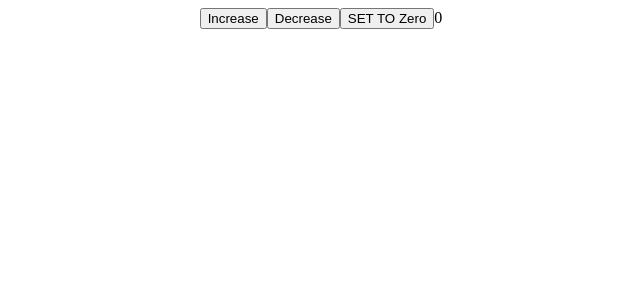
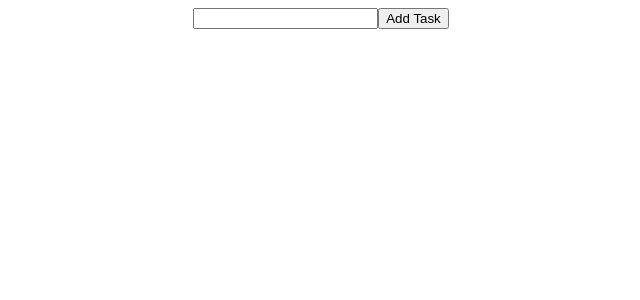
Before and after one commit to major6977/react-app, a React (Create React App) app: page / in a window 1280 px wide. Shown: the top 300 px of the page, without its empty margins (319-959 px from the left). Built offline with nearby package versions, Linux system fonts and the light colour scheme.

Commit message:
added delete function

```diff
--- a/src/App.js
+++ b/src/App.js
@@ -1,35 +1,81 @@
 import "./App.css";
-//  import useState hook
 import { useState } from "react";
 
 function App() {
-  const [count, setCount] = useState(0);
+  const [todoList, setTodoList] = useState([]);
+  const [newTask, setNewTask] = useState("");
 
-  const increase = () => {
-    setCount(count + 1);
+  const handleChange = (event) => {
+    setNewTask(event.target.value);
   };
 
-  const decrease = () => {
-    setCount(count - 1);
+  const addTask = () => {
+    setTodoList([...todoList, newTask]);
   };
 
-  const setToZero = () => {
-    setCount(0);
+  const deleteTask = (taskName) => {
+    const newTodoList = todoList.filter((task) => {
+      if (task === taskName) {
+        return false;
+      } else {
+        return true;
+      }
+    });
+
+    setTodoList(newTodoList);
   };
 
-  // const handleInputChange = (event) => {
-  //   setInputValue(event.target.value);
-  // };
   return (
     <div className="App">
-      <button onClick={increase}>Increase</button>
-      <button onClick={decrease}>Decrease</button>
-      <button onClick={setToZero}>SET TO Zero</button>
-
-      {count}
+      <div className="addTask">
+        <input onChange={handleChange} />
+        <button onClick={addTask}> Add Task</button>
+        <div className="list">
+          {todoList.map((task) => {
+            return (
+              <div>
+                <h1>{task}</h1>
+                <button onClick={() => deleteTask(task)}> X </button>
+              </div>
+            );
+          })}
+        </div>
+      </div>
     </div>
   );
 }
+
+//  import useState hook
+// import { useState } from "react";
+
+// function App() {
+//   const [count, setCount] = useState(0);
+
+//   const increase = () => {
+//     setCount(count + 1);
+//   };
+
+//   const decrease = () => {
+//     setCount(count - 1);
+//   };
+
+//   const setToZero = () => {
+//     setCount(0);
+//   };
+
+//   // const handleInputChange = (event) => {
+//   //   setInputValue(event.target.value);
+//   // };
+//   return (
+//     <div className="App">
+//       <button onClick={increase}>Increase</button>
+//       <button onClick={decrease}>Decrease</button>
+//       <button onClick={setToZero}>SET TO Zero</button>
+
+//       {count}
+//     </div>
+//   );
+// }
 
 // create state to represent todo list (1. name of variable is "todoList, 2. name of function to change variable is "setToDoList", 3. then set initial value of variable to empty array "useState ([])
 // const [todoList, setTodoList] = useState([]);
```
